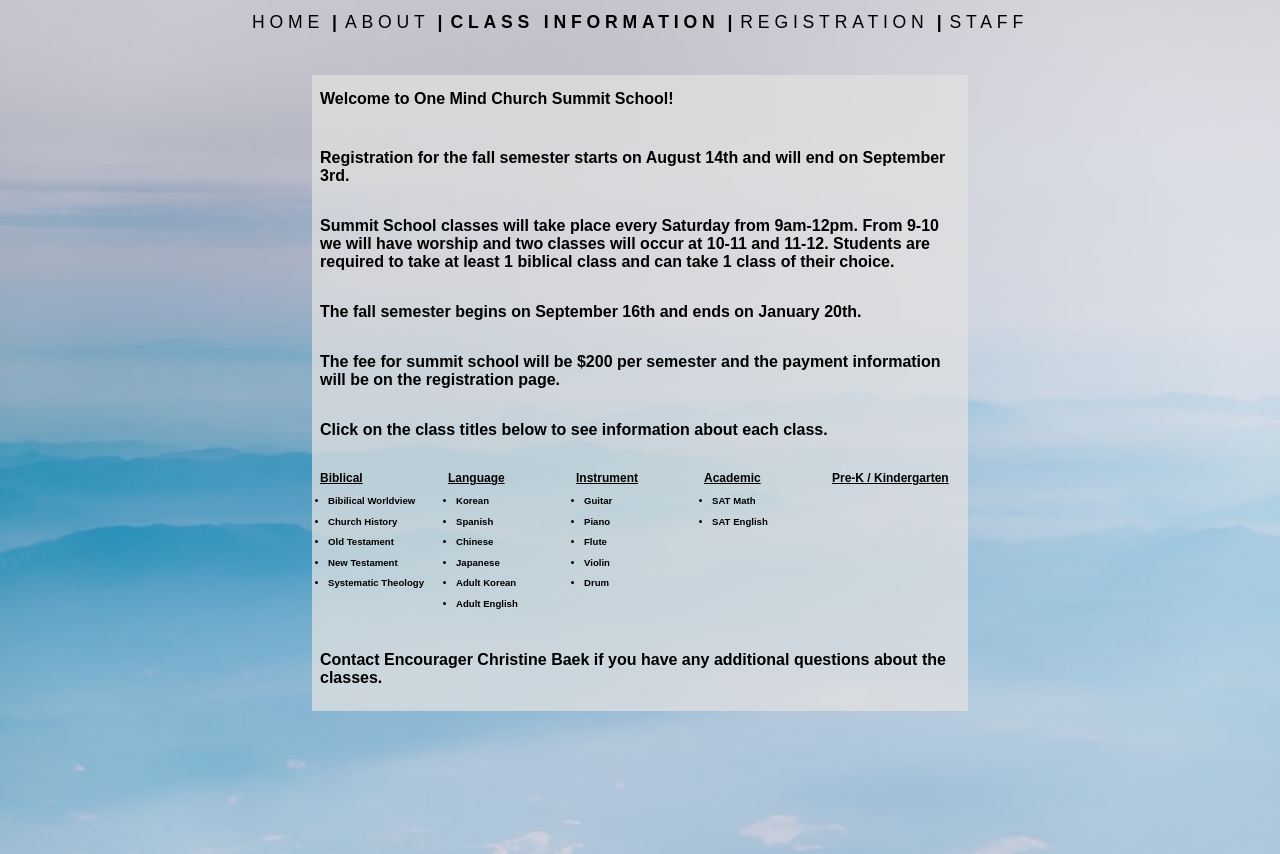
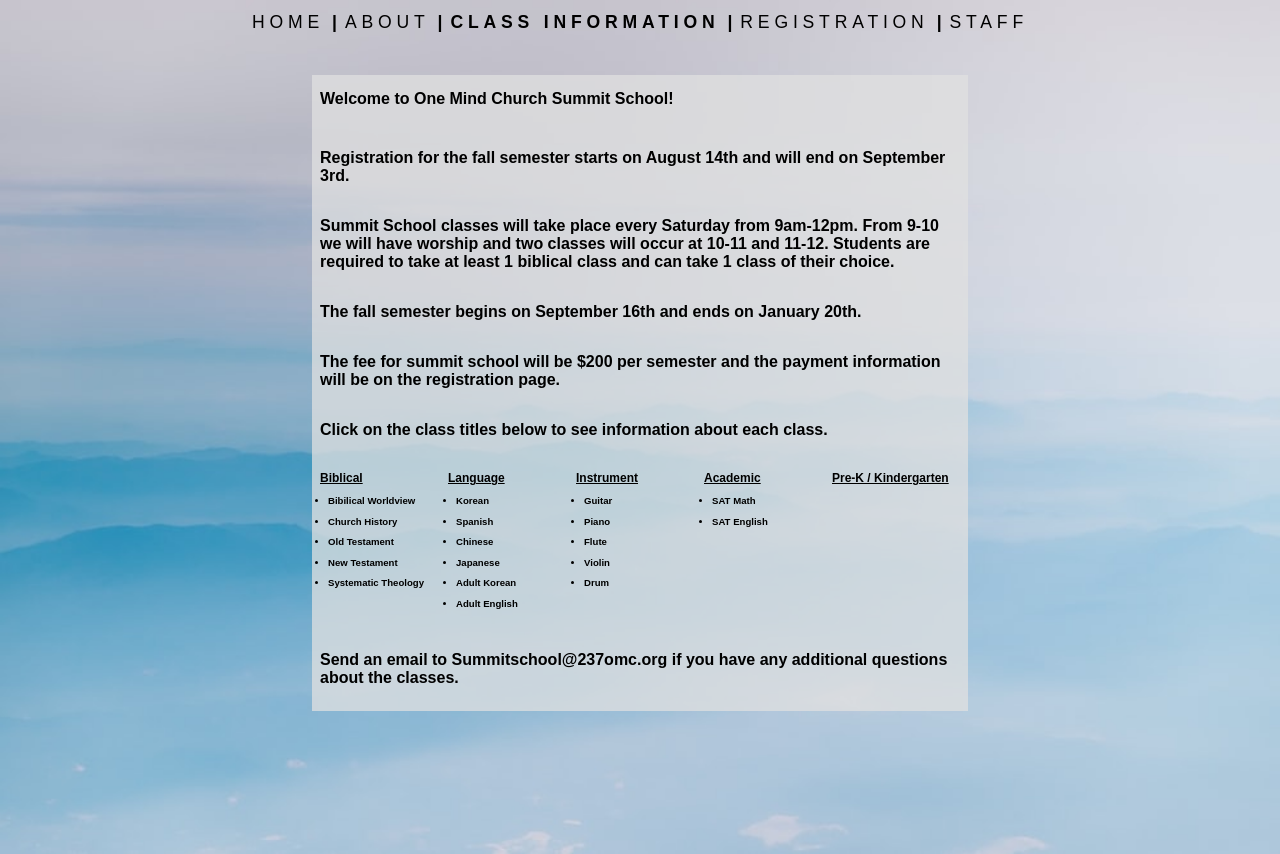
Before and after one commit to jmpark2001/SummitSchool, a React (Create React App) app: page /classInfo in a window 1280 px wide. Built offline with nearby package versions, Linux system fonts and the light colour scheme; no server answers.

Commit message:
Fixed some typos

```diff
--- a/src/pages/ClassInfo.js
+++ b/src/pages/ClassInfo.js
@@ -80,7 +80,7 @@ export default function ClassInfo() {
                     </div>
                 </div>
 
-                <p style={{marginTop: "3vh"}}>Contact Encourager Christine Baek if you have any additional questions about the classes.</p>
+                <p style={{marginTop: "3vh"}}>Send an email to Summitschool@237omc.org if you have any additional questions about the classes.</p>
             </div>
         </div>
     )
--- a/src/pages/Instrument.js
+++ b/src/pages/Instrument.js
@@ -4,8 +4,7 @@ export default function Instrument() {
             <div className="differentClasses">
                 <h1 className="biblicalInfoTitle">Instrument Classes</h1>
                 <div className="otherInfoDiv">
-                    <p>Instruments</p>
-                    <p>Anyone interested in learning an instrument is welcome to enroll. Students will be placed into classes according to their skill level</p>
+                    <p>Anyone interested in learning an instrument is welcome to enroll. Students will be placed into classes according to their skill level.</p>
                     <p>*Students must prepare their own instruments before classes begin*</p>
                     <p>**All instrument classes are currently tentative. If you sign up for an instrument class and it becomes unavailable, you will be able to sign up for a different class.</p>
                 </div>
--- a/src/pages/Kindergarten.js
+++ b/src/pages/Kindergarten.js
@@ -4,7 +4,7 @@ export default function Kindergarten() {
             <div className="differentClasses">
                 <h1 className="biblicalInfoTitle">Pre-K / Kindergarten Classes</h1>
                 <div className="otherInfoDiv">
-                    <p>This program is for children between the ages of 3 to 5 years old. They will be developing their developmental skills as well as their reading, writing, mathematical, arsts, and science skills.</p>
+                    <p>This program is for children between the ages of 3 to 5 years old. They will be developing their developmental skills as well as their reading, writing, mathematical, arts, and science skills.</p>
                 </div>
             </div>
         </div>
```
